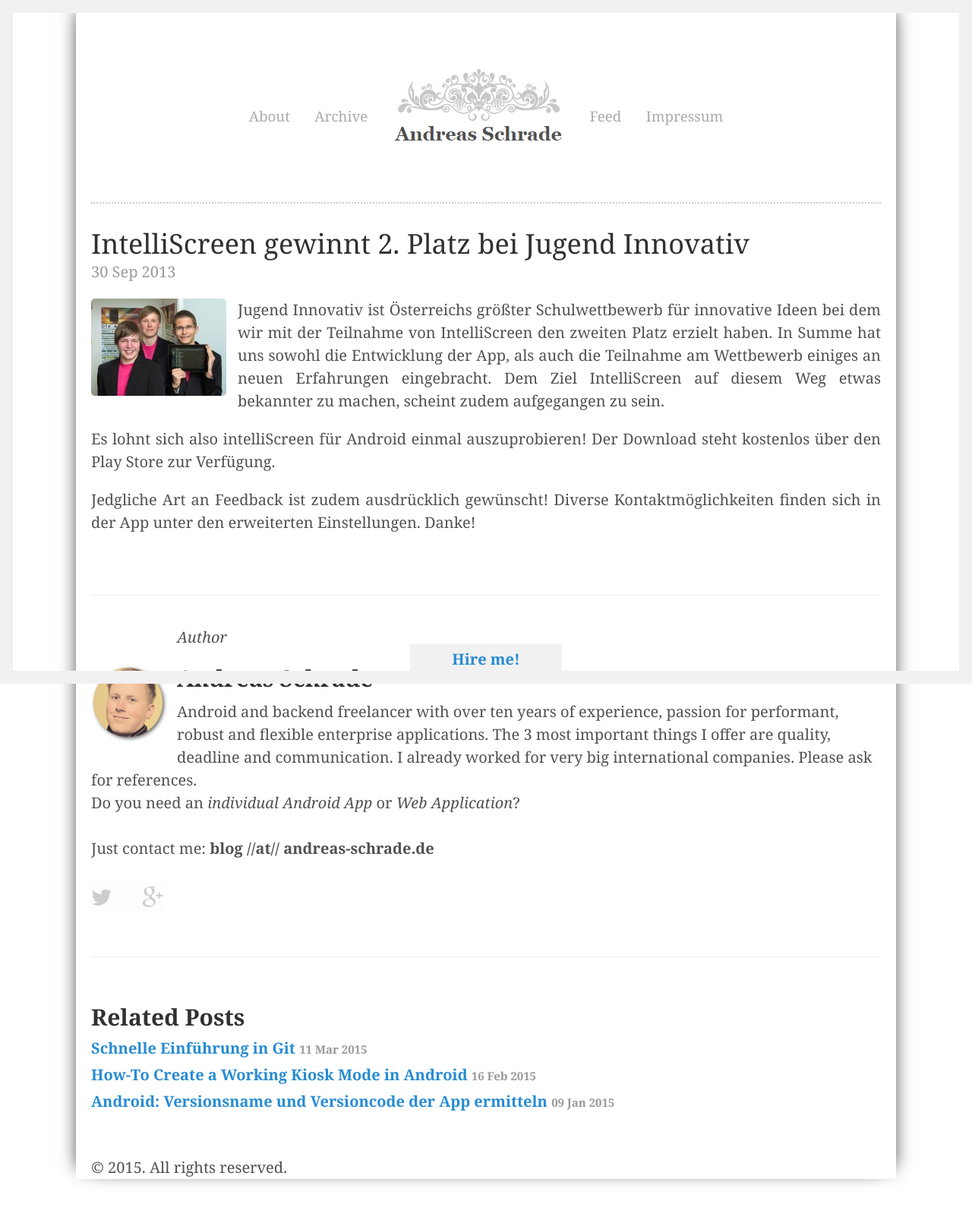
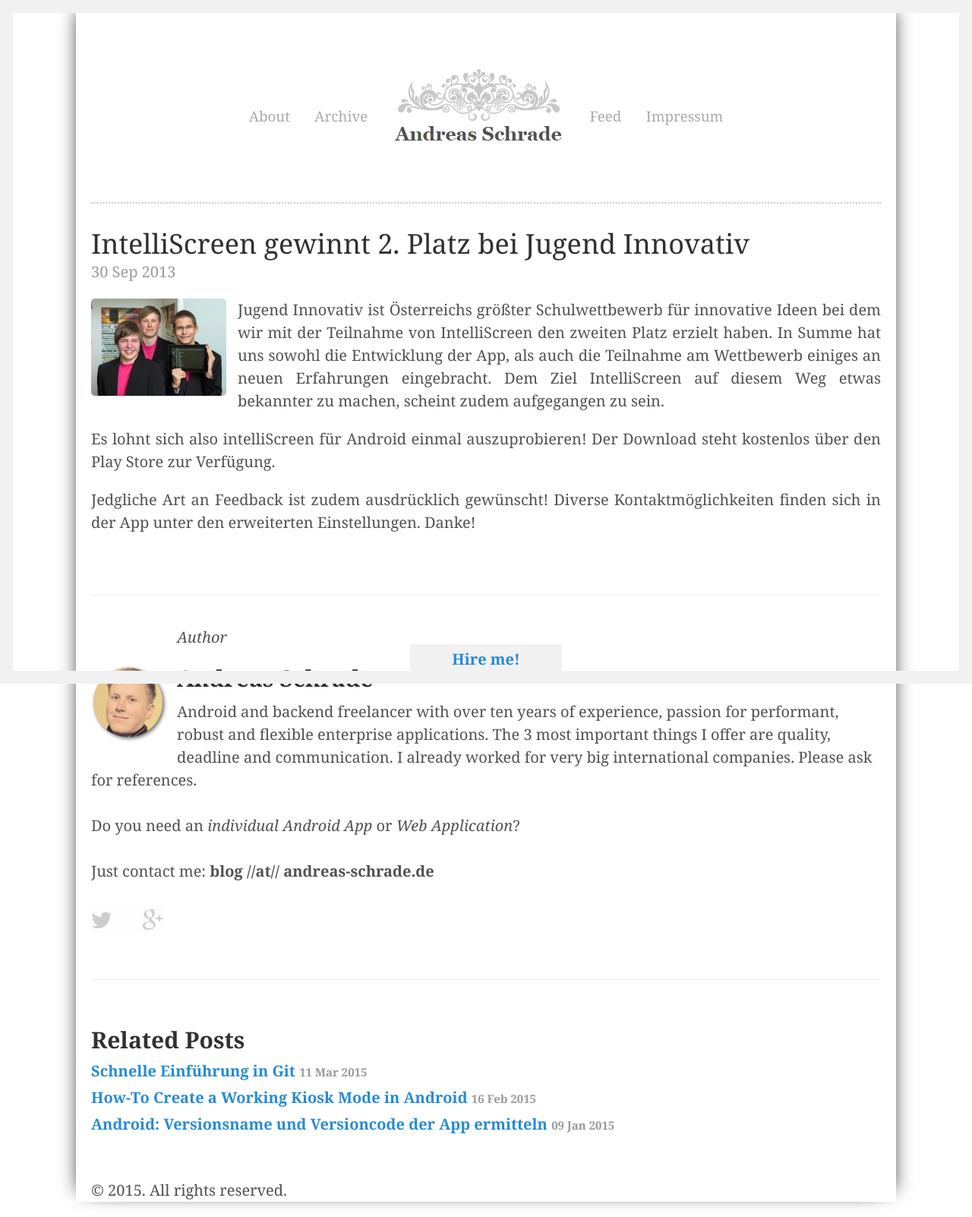
Before and after one commit to andreasschrade/andreasschrade.github.com, a Jekyll site: the page built from _posts/2013-09-30-intelliscreen-second-place.md, in a window 1280 px wide. Shown: the whole page at 76% size. Built offline with Jekyll 4.4.1, drawn with Linux system fonts in a browser that asks for light colours; Markdown is read by kramdown in place of the engine named in the settings; before the commit the page ends 1572 px from its top, so only the background shows below that.

Commit message:
fixed text

```diff
--- a/_layouts/post.html
+++ b/_layouts/post.html
@@ -15,7 +15,7 @@
   <img src="/assets/me.png" style="float: left; margin-top: 42px;">
   <h2>Andreas Schrade</h2>
   Android and backend freelancer with over ten years of experience, passion for performant, robust and flexible enterprise applications. The 3 most important things I offer are quality, deadline and communication. I already worked for very big international companies. Please ask for references.        <br style="clear:both">
-  Do you need an <i>individual Android App</i> or <i>Web Application</i>?<br><br>Just contact me: <b> blog //at// andreas-schrade.de </b><br> <br>
+  <br>Do you need an <i>individual Android App</i> or <i>Web Application</i>?<br><br>Just contact me: <b> blog //at// andreas-schrade.de </b><br> <br>
   <img src="{{ site.url }}/assets/twitter-gplus.jpg" border="0" usemap="#snetwork">
   <map name="#snetwork">
     <area shape="rect" coords="0,0,47,35" href="https://twitter.com/andreasschrade">
```
